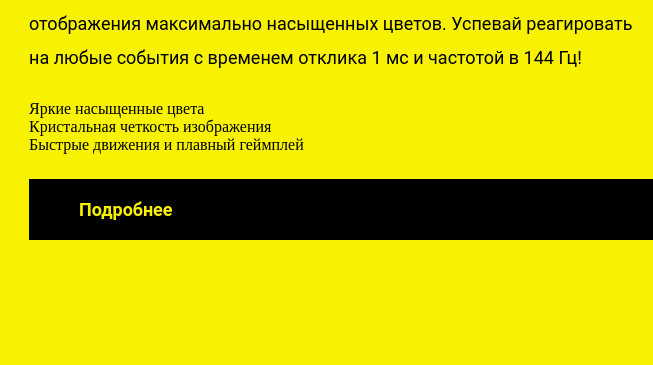
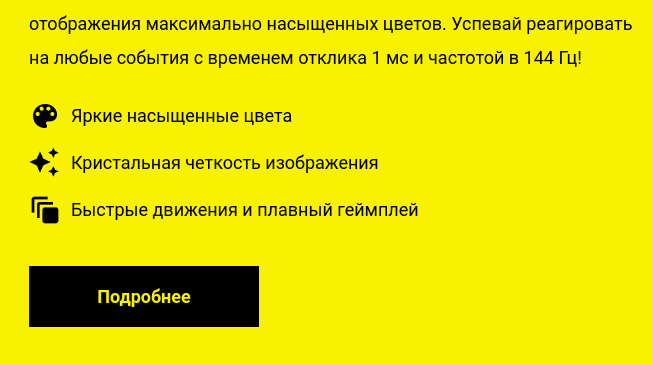
Before and after one commit to sanfranko/cyberpunk, a plain HTML site: page index.html in a window 1280 px wide. Shown: the part 2824-3189 px from the top of the page, 627-1280 px from the left. Drawn offline with Linux system fonts and the light colour scheme.

Commit message:
main4 is ready

```diff
--- a/index.html
+++ b/index.html
@@ -120,10 +120,10 @@
                             помощью монитора с диагональю 23,8 дюйма, созданном для отображения максимально насыщенных
                             цветов. Успевай реагировать на любые события с временем отклика 1 мс и частотой в 144 Гц!
                         </p>
-                        <div class="hpcollab__spec">
-                            <p class="hpcollab__spec-tittle">Яркие насыщенные цвета</p>
-                            <p class="hpcollab__spec-tittle">Кристальная четкость изображения</p>
-                            <p class="hpcollab__spec-tittle">Быстрые движения и плавный геймплей</p>
+                        <div class="hpcollab__specification">
+                            <p class="hpcollab__spec hpcollab__spec-icon1">Яркие насыщенные цвета</p>
+                            <p class="hpcollab__spec hpcollab__spec-icon2">Кристальная четкость изображения</p>
+                            <p class="hpcollab__spec hpcollab__spec-icon3">Быстрые движения и плавный геймплей</p>
                         </div>
                         <a class="btn__black btn__black--small" href="#!">Подробнее</a>
                     </div>
--- a/style.css
+++ b/style.css
@@ -264,6 +264,8 @@ h6 {
 
 .btn__black--small {
     font-size: 18px;
+    width: 130px;
+    text-align: center;
 }
 
 .hpcollab__main {
@@ -299,3 +301,39 @@ h6 {
     font-size: 18px;
     line-height: 34px;
 }
+
+.hpcollab__spec {
+    display: flex;
+    align-items: center;
+}
+
+.hpcollab__spec::before {
+    width: 32px;
+    height: 32px;
+}
+
+.hpcollab__spec-icon1::before {
+    content: url(./img/y1.png);
+    margin-right: 10px;
+}
+
+.hpcollab__spec-icon2::before {
+    content: url(./img/y2.png);
+    margin-right: 10px;
+}
+
+.hpcollab__spec-icon3::before {
+    content: url(./img/y3.png);
+    margin-right: 10px;
+}
+
+.hpcollab__specification {
+    display: flex;
+    flex-direction: column;
+    gap: 15px;
+
+    font-family: Roboto, sans-serif;
+    font-size: 18px;
+
+    margin-bottom: 15px;
+}
```
